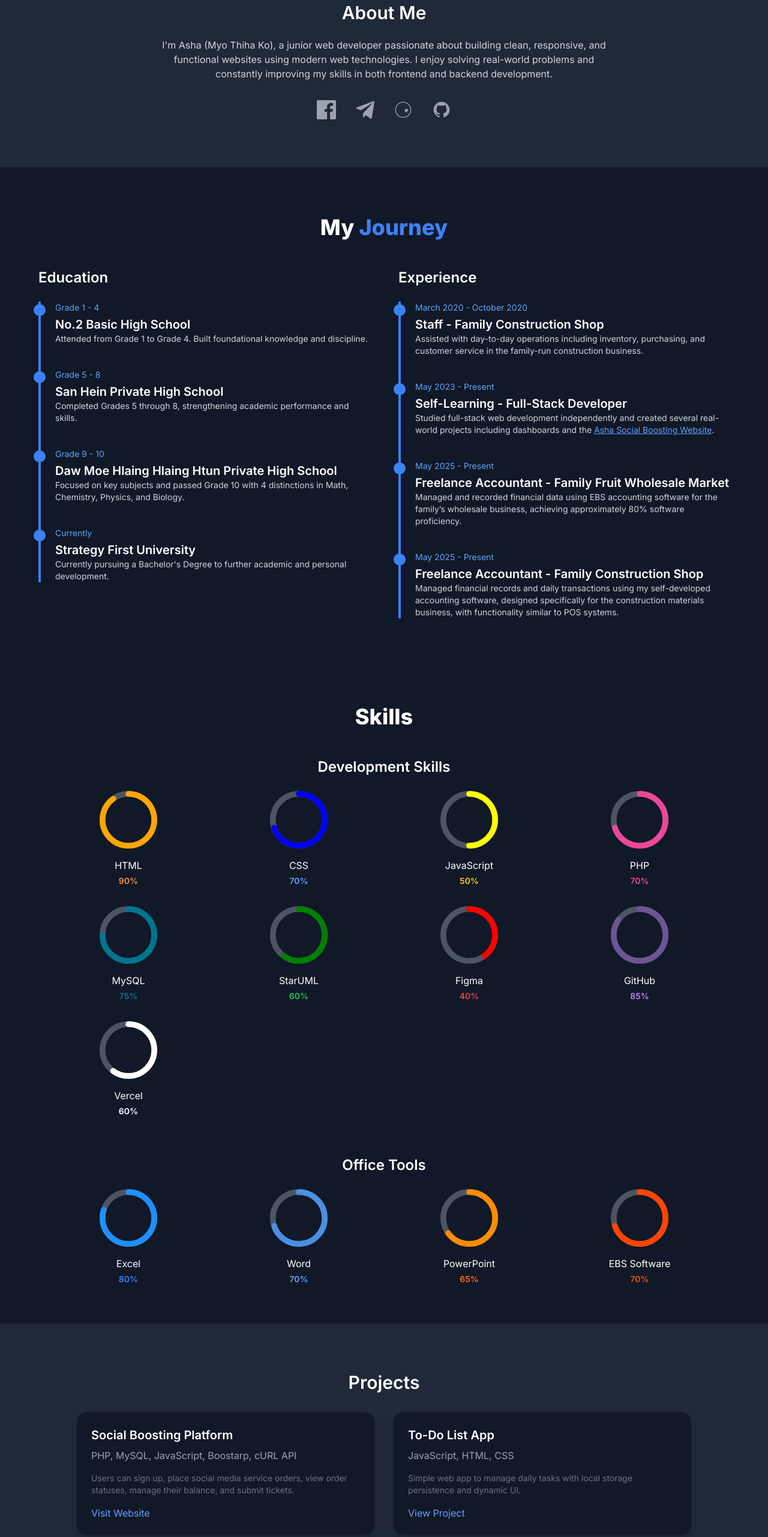
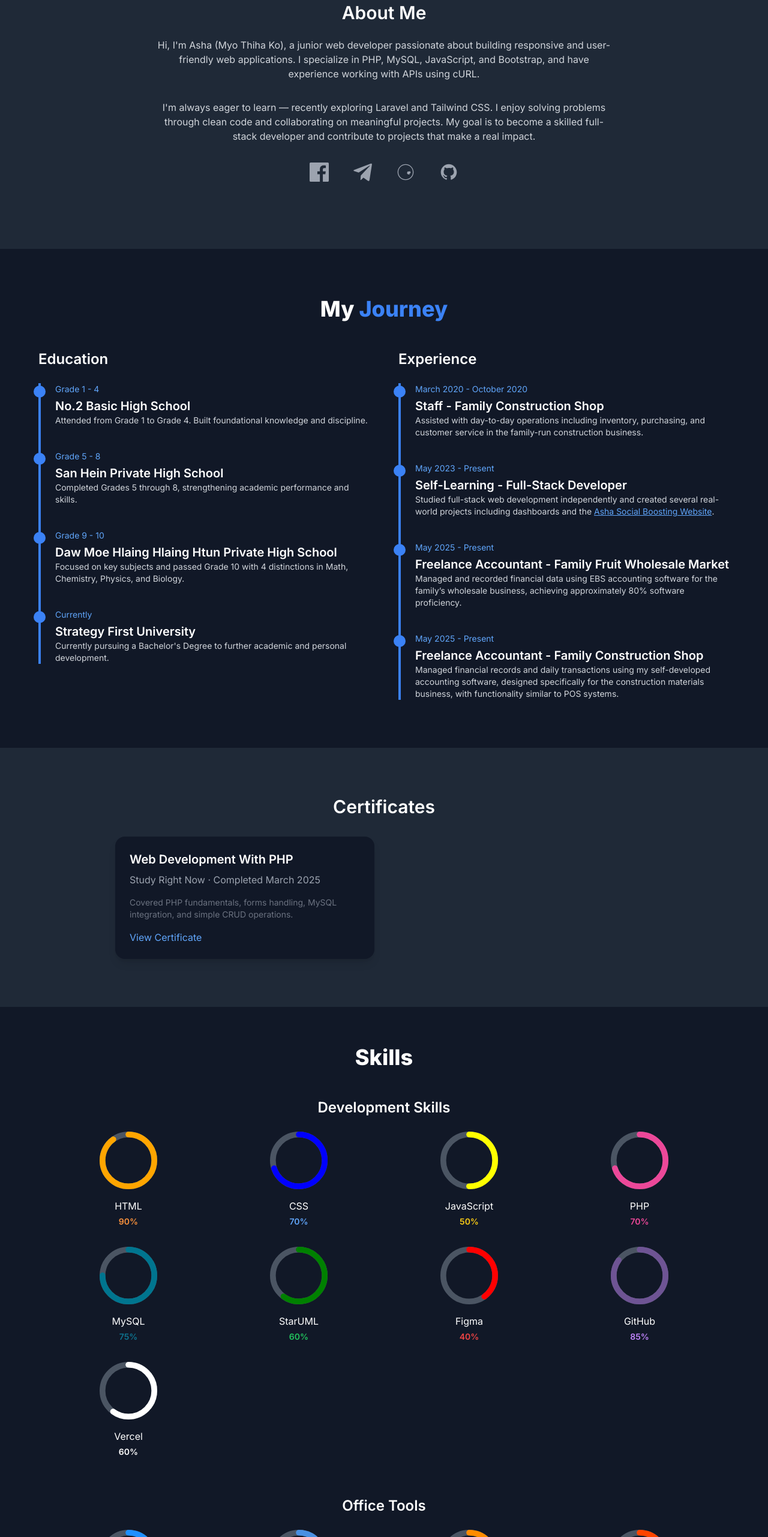
Before and after one commit to asha2005-myo/portfolio, a plain HTML site: page index.html in a window 1280 px wide. Shown: the part 933-3496 px from the top of the page at 60% size. Drawn offline with nearby package versions, Linux system fonts and the light colour scheme.

Commit message:
Update index.html

```diff
--- a/index.html
+++ b/index.html
@@ -9,6 +9,11 @@
     <link rel="preconnect" href="https://fonts.googleapis.com" />
     <link rel="preconnect" href="https://fonts.gstatic.com" crossorigin />
     <link href="https://fonts.googleapis.com/css2?family=Inter:wght@400;600;800&display=swap" rel="stylesheet" />
+    <meta name="description"
+        content="Portfolio of Asha - Web Developer specializing in modern, responsive websites and apps.">
+    <meta name="keywords" content="web developer, portfolio, JavaScript, PHP, React, frontend, backend">
+    <meta name="author" content="Asha">
+    <meta name="viewport" content="width=device-width, initial-scale=1.0">
     <style>
         body {
             font-family: 'Inter', sans-serif;
@@ -51,18 +56,24 @@
 
     <!-- About Me -->
     <section class="bg-gray-800 py-20 px-6" id="about">
-        <h2 class="text-3xl font-semibold text-center mb-6">About Me</h2>
+        <h2 class="text-3xl font-semibold text-center mb-6 text-white">About Me</h2>
         <p class="max-w-3xl mx-auto text-center text-gray-300 mb-8">
-            I'm Asha (Myo Thiha Ko), a junior web developer passionate about building clean, responsive, and functional
-            websites using modern web technologies. I enjoy solving real-world problems and constantly improving my
-            skills in both frontend and backend development.
+            Hi, I'm Asha (Myo Thiha Ko), a junior web developer passionate about building responsive and user-friendly
+            web applications. I specialize in PHP, MySQL, JavaScript, and Bootstrap, and have experience working with
+            APIs using cURL.
+        </p>
+        <p class="max-w-3xl mx-auto text-center text-gray-300 mb-8">
+            I'm always eager to learn — recently exploring Laravel and Tailwind CSS. I enjoy solving problems through
+            clean code and collaborating on meaningful projects. My goal is to become a skilled full-stack developer and
+            contribute to projects that make a real
+            impact.
         </p>
 
         <!-- Social Media Links -->
-        <div class="flex justify-center gap-8 text-gray-400">
+        <div class="flex justify-center gap-10 text-gray-400 mb-8 flex-wrap sm:flex-nowrap">
             <!-- Facebook -->
-            <a href="https://facebook.com/yourprofile" target="_blank" aria-label="Facebook"
-                class="hover:text-blue-600 transition-colors">
+            <a href="https://facebook.com/yourprofile" target="_blank" rel="noopener noreferrer" aria-label="Facebook"
+                class="transform transition-transform duration-300 hover:scale-110 hover:text-blue-600 focus:outline-none focus:ring-2 focus:ring-blue-400 rounded">
                 <svg xmlns="http://www.w3.org/2000/svg" class="h-8 w-8" fill="currentColor" viewBox="0 0 24 24">
                     <path
                         d="M22.675 0h-21.35C.592 0 0 .592 0 1.326v21.348C0 23.408.592 24 1.325 24H12.82v-9.294H9.692v-3.622h3.127V8.413c0-3.1 1.893-4.788 4.658-4.788 1.325 0 2.466.099 2.797.143v3.24l-1.918.001c-1.504 0-1.796.715-1.796 1.763v2.31h3.59l-.467 3.622h-3.123V24h6.116c.73 0 1.322-.592 1.322-1.326V1.326C24 .592 23.408 0 22.675 0z" />
@@ -70,8 +81,8 @@
             </a>
 
             <!-- Telegram -->
-            <a href="https://t.me/yourprofile" target="_blank" aria-label="Telegram"
-                class="hover:text-blue-400 transition-colors">
+            <a href="https://t.me/yourprofile" target="_blank" rel="noopener noreferrer" aria-label="Telegram"
+                class="transform transition-transform duration-300 hover:scale-110 hover:text-blue-400 focus:outline-none focus:ring-2 focus:ring-blue-300 rounded">
                 <svg xmlns="http://www.w3.org/2000/svg" class="h-8 w-8" fill="currentColor" viewBox="0 0 24 24">
                     <path
                         d="M9.958 16.35l-.4 5.602c.57 0 .82-.243 1.11-.535l2.666-2.556 5.533 4.06c1.01.56 1.73.27 1.99-1.02L23.88 2.8c.29-1.273-.47-1.78-1.3-1.48L1.88 9.246c-1.244.49-1.227 1.19-.215 1.52l5.666 1.764 13.142-8.44c.622-.37 1.19-.16.722.15L9.958 16.35z" />
@@ -79,8 +90,8 @@
             </a>
 
             <!-- Viber -->
-            <a href="viber://chat?number=%2Byourphonenumber" aria-label="Viber"
-                class="hover:text-purple-600 transition-colors">
+            <a href="viber://chat?number=%2B1234567890" aria-label="Viber"
+                class="transform transition-transform duration-300 hover:scale-110 hover:text-purple-600 focus:outline-none focus:ring-2 focus:ring-purple-400 rounded">
                 <svg xmlns="http://www.w3.org/2000/svg" class="h-8 w-8" fill="currentColor" viewBox="0 0 24 24">
                     <path
                         d="M17.251 15.254c-.65 0-1.296-.12-1.9-.354-.324-.122-.62-.284-.863-.48-.085-.07-.16-.145-.235-.223-.077-.082-.147-.168-.212-.257-.068-.103-.12-.21-.15-.32-.017-.07-.013-.132-.014-.199-.004-.17.008-.336.03-.5.02-.142.048-.283.083-.422.037-.154.074-.308.114-.46.024-.096.06-.19.107-.28.07-.12.15-.232.244-.328.108-.108.237-.196.38-.257.142-.063.294-.097.446-.1.173-.002.345.037.502.11.04.02.077.045.11.07.103.08.195.18.27.29.05.07.09.15.11.233.034.127.04.258.018.39-.017.096-.05.187-.1.27-.03.05-.07.095-.12.14-.09.09-.203.16-.327.2-.13.042-.267.05-.4.025-.07-.012-.135-.04-.195-.08-.034-.025-.06-.057-.085-.09-.057-.08-.102-.175-.13-.275-.03-.093-.04-.19-.02-.286.004-.03.01-.058.017-.086.03-.116.083-.224.15-.317.06-.09.138-.168.23-.225.12-.08.27-.126.415-.123.17.002.335.056.475.152.036.02.067.045.1.07.095.07.176.164.23.27.038.066.062.138.07.214.02.146-.008.295-.077.425-.035.06-.08.11-.14.153-.07.054-.153.087-.243.098-.07.008-.14.005-.206-.01-.07-.016-.13-.05-.176-.1-.02-.02-.04-.04-.05-.07-.035-.07-.054-.15-.06-.23-.007-.088-.004-.177.008-.265.006-.038.015-.074.027-.11.06-.21.176-.405.336-.562.18-.18.406-.304.66-.364.302-.073.62-.035.89.11.21.11.39.28.52.49.13.22.2.47.2.73 0 .46-.2.9-.53 1.22-.33.34-.77.52-1.22.52z" />
@@ -90,8 +101,8 @@
             </a>
 
             <!-- GitHub -->
-            <a href="https://github.com/yourprofile" target="_blank" aria-label="GitHub"
-                class="hover:text-gray-300 transition-colors">
+            <a href="https://github.com/yourprofile" target="_blank" rel="noopener noreferrer" aria-label="GitHub"
+                class="transform transition-transform duration-300 hover:scale-110 hover:text-gray-300 focus:outline-none focus:ring-2 focus:ring-gray-400 rounded">
                 <svg xmlns="http://www.w3.org/2000/svg" class="h-8 w-8" fill="currentColor" viewBox="0 0 24 24">
                     <path fill-rule="evenodd" clip-rule="evenodd"
                         d="M12 2C6.476 2 2 6.484 2 12.016c0 4.418 2.865 8.166 6.839 9.489.5.092.682-.217.682-.482 0-.237-.008-.868-.013-1.703-2.782.604-3.369-1.34-3.369-1.34-.454-1.153-1.11-1.461-1.11-1.461-.908-.62.069-.608.069-.608 1.004.07 1.532 1.031 1.532 1.031.892 1.528 2.341 1.087 2.91.832.092-.647.35-1.088.636-1.338-2.22-.253-4.555-1.115-4.555-4.964 0-1.096.39-1.992 1.029-2.695-.103-.253-.446-1.27.098-2.647 0 0 .84-.27 2.75 1.026a9.564 9.564 0 012.5-.336c.85.004 1.705.115 2.5.337 1.908-1.296 2.747-1.027 2.747-1.027.546 1.378.202 2.395.1 2.647.64.703 1.028 1.6 1.028 2.695 0 3.86-2.338 4.708-4.566 4.956.36.31.68.923.68 1.86 0 1.343-.012 2.424-.012 2.75 0 .268.18.58.688.48C19.138 20.18 22 16.433 22 12.015 22 6.484 17.523 2 12 2z" />
@@ -99,6 +110,7 @@
             </a>
         </div>
     </section>
+
     <section id="journey" class="bg-gray-900 text-white py-20 px-6">
         <h2 class="text-4xl font-bold text-center mb-12">
             My <span class="text-blue-500">Journey</span>
@@ -209,10 +221,34 @@
         </div>
     </section>
 
+    <!-- Certificates Section -->
+    <section class="bg-gray-800 py-20 px-6 fade-in" id="certificates">
+        <h2 class="text-3xl font-semibold text-center mb-8">Certificates</h2>
+        <div class="grid md:grid-cols-2 gap-8 max-w-4xl mx-auto">
+
+            <!-- Certificate Card -->
+            <div class="bg-gray-900 p-6 rounded-2xl shadow-lg">
+                <h3 class="text-xl font-semibold mb-2">Web Development With PHP</h3>
+                <p class="text-gray-400 mb-4">Study Right Now · Completed March 2025</p>
+                <p class="text-gray-500 text-sm mb-4">
+                    Covered PHP fundamentals, forms handling, MySQL integration, and simple CRUD operations.
+                </p>
+                <a href="https://www.example.com/certificate-link" target="_blank"
+                    class="text-blue-400 hover:underline">
+                    View Certificate
+                </a>
+            </div>
+
+            <!-- Add more certificates as needed -->
+
+        </div>
+    </section>
+
+
     <!-- Tailwind CSS CDN -->
     <script src="https://cdn.tailwindcss.com"></script>
 
-    <section id="skills" class="bg-gray-900 text-white py-16">
+    <section id="skills" class="py-16">
         <div class="max-w-6xl mx-auto px-6">
             <h2 class="text-4xl font-bold mb-12 text-center">Skills</h2>
 
@@ -326,7 +362,6 @@
                     </svg>
                     <p class="mt-4 font-medium">Vercel</p>
                     <p class="mt-1 text-sm font-semibold text-white">60%</p>
-                    <!-- Vercel -->
                 </div>
             </div>
 
@@ -386,6 +421,7 @@
         </div>
     </section>
 
+
     <!-- Animation Script -->
     <script>
         document.addEventListener("DOMContentLoaded", () => {
@@ -417,25 +453,85 @@
             <!-- Project Card -->
             <div class="bg-gray-900 p-6 rounded-2xl shadow-lg">
                 <h3 class="text-xl font-semibold mb-2">Social Boosting Platform</h3>
-                <p class="text-gray-400 mb-4">PHP, MySQL, JavaScript, Boostarp, cURL API</p>
+                <p class="text-gray-400 mb-4">PHP, MySQL, JavaScript, Bootstrap, cURL API</p>
                 <p class="text-gray-500 text-sm mb-4">
                     Users can sign up, place social media service orders, view order statuses, manage their balance, and
                     submit tickets.
                 </p>
                 <a href="https://socialboost.z246014-0w10am.ls02.zwhhosting.com/login.php"
-                    class="text-blue-400 hover:underline">Visit Website</a>
+                    class="text-blue-400 hover:underline" target="_blank" rel="noopener noreferrer">Visit Website</a>
             </div>
-            <!-- Placeholder Project -->
+
+            <!-- Portfolio Project -->
             <div class="bg-gray-900 p-6 rounded-2xl shadow-lg">
-                <h3 class="text-xl font-semibold mb-2">To-Do List App</h3>
-                <p class="text-gray-400 mb-4">JavaScript, HTML, CSS</p>
+                <h3 class="text-xl font-semibold mb-2">Portfolio Website</h3>
+                <p class="text-gray-400 mb-4">HTML, CSS, JavaScript, Tailwind CSS</p>
                 <p class="text-gray-500 text-sm mb-4">
-                    Simple web app to manage daily tasks with local storage persistence and dynamic UI.
+                    Personal portfolio showcasing my web development projects, skills, and contact information with a
+                    responsive and modern UI.
                 </p>
-                <a href="#" class="text-blue-400 hover:underline">View Project</a>
+                <a href="#" class="text-blue-400 hover:underline">View Portfolio</a>
+            </div>
+
+            <!-- Expanding Cards Animation -->
+            <div class="bg-gray-900 p-6 rounded-2xl shadow-lg">
+                <h3 class="text-xl font-semibold mb-2">Expanding Cards Animation</h3>
+                <p class="text-gray-400 mb-4">HTML, CSS, JavaScript</p>
+                <p class="text-gray-500 text-sm mb-4">
+                    A creative UI component showcasing animated expanding cards on click with smooth transitions.
+                </p>
+                <a href="https://expandingcards-mu.vercel.app/" class="text-blue-400 hover:underline" target="_blank"
+                    rel="noopener noreferrer">View Demo</a>
+            </div>
+
+            <!-- Vertical Slider Component -->
+            <div class="bg-gray-900 p-6 rounded-2xl shadow-lg">
+                <h3 class="text-xl font-semibold mb-2">Vertical Slider Component</h3>
+                <p class="text-gray-400 mb-4">HTML, CSS, JavaScript</p>
+                <p class="text-gray-500 text-sm mb-4">
+                    A vertical image slider with text transitions, offering a smooth and engaging user interaction.
+                </p>
+                <a href="https://vertical-slider-alpha-swart.vercel.app/" class="text-blue-400 hover:underline"
+                    target="_blank" rel="noopener noreferrer">View Demo</a>
             </div>
         </div>
     </section>
+
+    <!-- Styles for fade-in effect -->
+    <style>
+        .fade-in {
+            opacity: 0;
+            transform: translateY(20px);
+            transition: opacity 0.8s ease-out, transform 0.8s ease-out;
+        }
+
+        .fade-in.visible {
+            opacity: 1;
+            transform: translateY(0);
+        }
+    </style>
+
+    <!-- JavaScript for fade-in on scroll -->
+    <script>
+        document.addEventListener('DOMContentLoaded', () => {
+            const fadeElements = document.querySelectorAll('.fade-in');
+
+            const observer = new IntersectionObserver(
+                (entries, observer) => {
+                    entries.forEach(entry => {
+                        if (entry.isIntersecting) {
+                            entry.target.classList.add('visible');
+                            observer.unobserve(entry.target); // Animate once
+                        }
+                    });
+                }, {
+                    threshold: 0.1
+                }
+            );
+
+            fadeElements.forEach(el => observer.observe(el));
+        });
+    </script>
 
     <!-- Contact Section -->
     <section class="py-20 px-6 bg-gray-900 text-white fade-in" id="contact">
```
